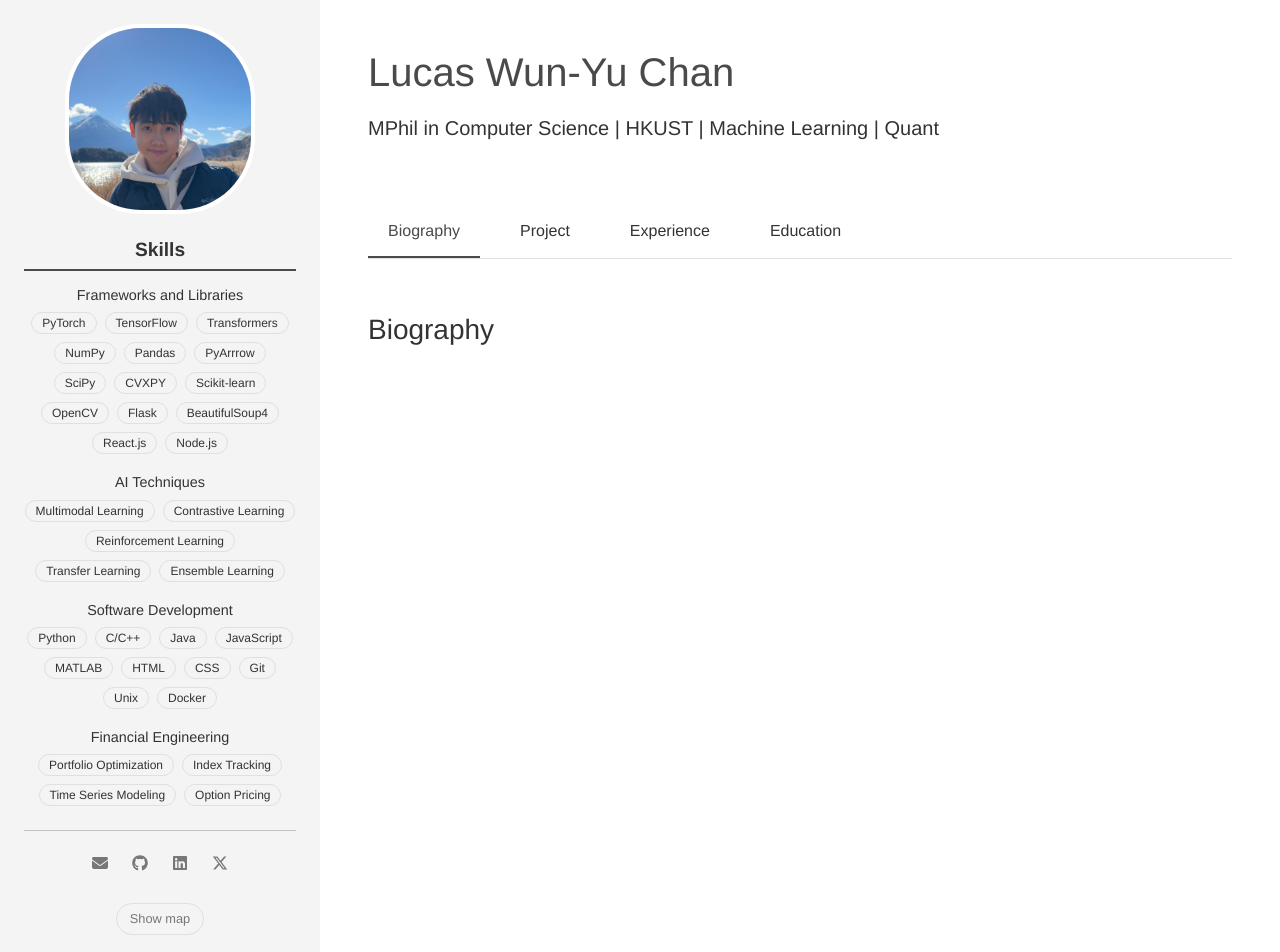
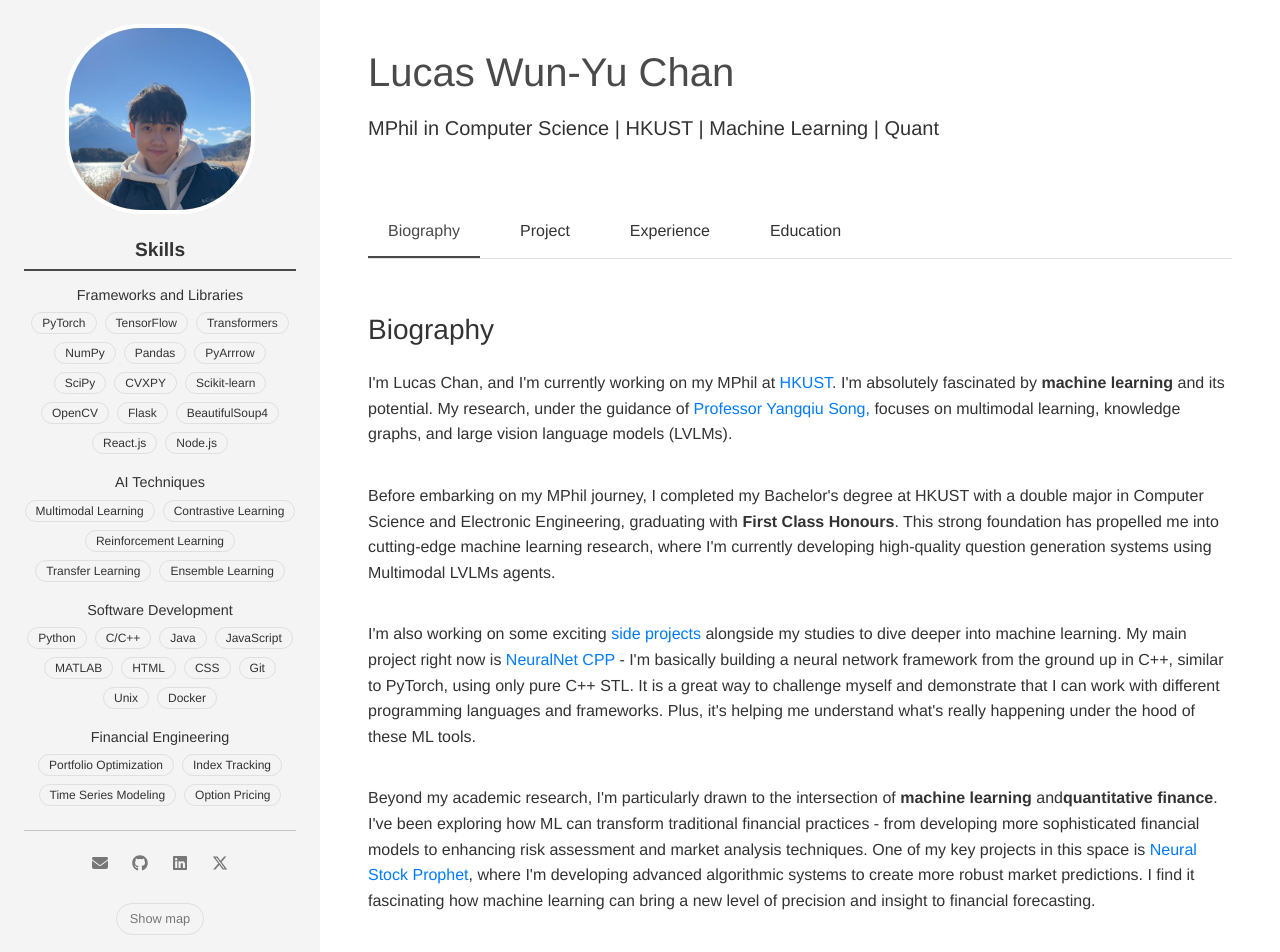
Before and after one commit to lucaswychan/lucaswychan.github.io, a React (Create React App) app: page / in a window 1280 px wide. Shown: the top 952 px of the page. Built offline with nearby package versions, Linux system fonts and the light colour scheme.

Commit message:
feat: add more details and links

```diff
--- a/src/components/TabContent.js
+++ b/src/components/TabContent.js
@@ -3,32 +3,99 @@ import React from "react";
 
 function TabContent({
     activeTab,
-    aboutData,
     projectsData,
     experiencesData,
     educationData,
 }) {
     const renderContent = () => {
         switch (activeTab) {
-            case "about":
-                return aboutData.description.map((data, index) => (
-                    <p key={index} className="mb-4 pb-3">
-                        {data}
-                    </p>
-                ));
-            case "projects":
+            case "biography":
+                return (
+                    <div className="about-tab mb-4">
+                        <p>
+                            I'm Lucas Chan, and I'm currently working on my
+                            MPhil at <a href="https://hkust.edu.hk">HKUST</a>.
+                            I'm absolutely fascinated by <b>machine learning</b>{" "}
+                            and its potential. My research, under the guidance
+                            of{" "}
+                            <a href="https://www.cse.ust.hk/~yqsong/">
+                                Professor Yangqiu Song,
+                            </a>{" "}
+                            focuses on multimodal learning, knowledge graphs,
+                            and large vision language models (LVLMs).
+                        </p>
+                        <p>
+                            Before embarking on my MPhil journey, I completed my
+                            Bachelor's degree at HKUST with a double major in
+                            Computer Science and Electronic Engineering,
+                            graduating with <b>First Class Honours</b>. This
+                            strong foundation has propelled me into cutting-edge
+                            machine learning research, where I'm currently
+                            developing high-quality question generation systems
+                            using Multimodal LVLMs agents.
+                        </p>
+                        <p>
+                            I'm also working on some exciting{" "}
+                            <a href="https://github.com/lucaswychan">
+                                side projects
+                            </a>{" "}
+                            alongside my studies to dive deeper into machine
+                            learning. My main project right now is{" "}
+                            <a href="https://github.com/lucaswychan/neuralnet-cpp">
+                                NeuralNet CPP{" "}
+                            </a>
+                            - I'm basically building a neural network framework
+                            from the ground up in C++, similar to PyTorch, using
+                            only pure C++ STL. It is a great way to challenge
+                            myself and demonstrate that I can work with
+                            different programming languages and frameworks.
+                            Plus, it's helping me understand what's really
+                            happening under the hood of these ML tools.
+                        </p>
+                        <p>
+                            Beyond my academic research, I'm particularly drawn
+                            to the intersection of <b>machine learning</b> and
+                            <b>quantitative finance</b>. I've been exploring how
+                            ML can transform traditional financial practices -
+                            from developing more sophisticated financial models
+                            to enhancing risk assessment and market analysis
+                            techniques. One of my key projects in this space is{" "}
+                            <a href="https://github.com/lucaswychan/neural-stock-prophet">
+                                Neural Stock Prophet
+                            </a>
+                            , where I'm developing advanced algorithmic systems
+                            to create more robust market predictions. I find it
+                            fascinating how machine learning can bring a new
+                            level of precision and insight to financial
+                            forecasting.
+                        </p>
+                    </div>
+                );
+            case "project":
                 return projectsData.map((project, index) => (
                     <div key={index} className="mb-4 pb-4 border-bottom">
                         <h3 className="h5 mb-2">{project.name}</h3>
-                        <p className="text-muted mb-2">{project.date}</p>
+                        <div className="mb-3">
+                            <i className="text-muted">
+                                Tools :{" "}
+                                {project.tools.map(
+                                    (tool, i) =>
+                                        tool +
+                                        (i < project.tools.length - 1
+                                            ? ", "
+                                            : "")
+                                )}
+                            </i>
+                        </div>
                         <p>{project.description}</p>
                         <p>
+                            {" "}
+                            Link :{" "}
                             {Object.entries(project.links).map(
                                 ([name, url], i) => (
                                     <React.Fragment key={i}>
                                         <a
                                             href={url}
-                                            target="_blank"
                                             rel="noreferrer"
                                             className="me-2"
                                         >
@@ -43,12 +110,25 @@ function TabContent({
                         </p>
                     </div>
                 ));
-            case "experiences":
+            case "experience":
                 return experiencesData.map((exp, index) => (
                     <div key={index} className="mb-4 pb-4 border-bottom">
                         <h2 className="h5 mb-2">{exp.position}</h2>
-                        <p className="mb-1">{exp.company}</p>
-                        <p className="text-muted mb-2">{exp.duration}</p>
+                        <div>
+                            <p
+                                className="text-muted mb-3"
+                                style={{ float: "left" }}
+                            >
+                                {exp.company}
+                            </p>
+                            <p
+                                className="text-muted mb-3"
+                                style={{ float: "right" }}
+                            >
+                                {exp.duration}
+                            </p>
+                            <div className="clear"></div>
+                        </div>
                         <ul>
                             {exp.descriptions.map((responsibility, i) => (
                                 <li key={i}>{responsibility}</li>
@@ -60,11 +140,39 @@ function TabContent({
                 return educationData.map((edu, index) => (
                     <div key={index} className="mb-4 pb-4 border-bottom">
                         <h3 className="h5 mb-2">{edu.degree}</h3>
-                        <p className="mb-1">{edu.school}</p>
-                        <p className="text-muted mb-2">{edu.year}</p>
+                        <div>
+                            <p className="mb-2" style={{ float: "left" }}>
+                                {edu.school}
+                            </p>
+                            <p
+                                className="text-muted mb-2"
+                                style={{ float: "right" }}
+                            >
+                                {edu.year}
+                            </p>
+                            <div className="clear"></div>
+                        </div>
                         <p>{edu.description}</p>
                         <p>
                             Grade : <b>{edu.grade}</b>
+                        </p>
+                        <p className="mb-1 education-activities">
+                            Activities : <p></p>
+                            <ul>
+                                {Object.entries(edu.activities).map(
+                                    ([name, url], i) => (
+                                        <li key={i}>
+                                            <a
+                                                href={url}
+                                                rel="noreferrer"
+                                                className="me-2"
+                                            >
+                                                {name}
+                                            </a>
+                                        </li>
+                                    )
+                                )}
+                            </ul>
                         </p>
                     </div>
                 ));
```
